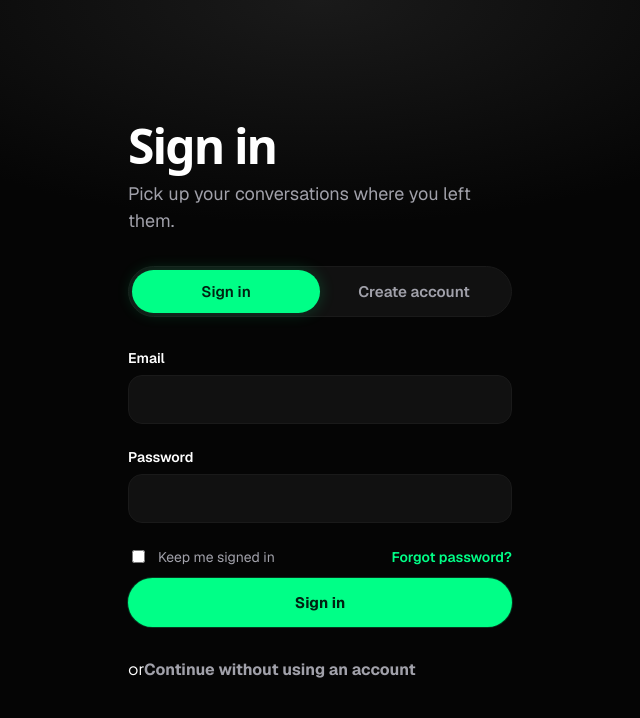
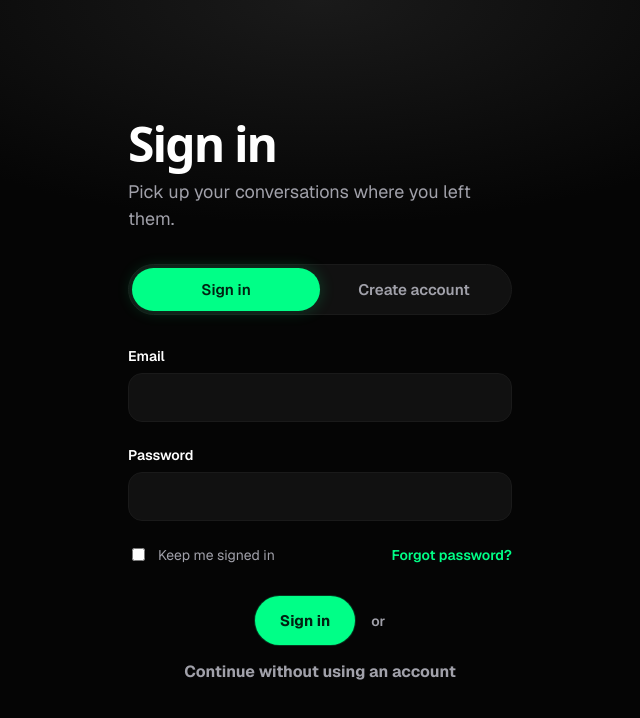
Before and after one commit to w3nc/messaging-app, a React (Vite) app in the folder client/: page /login in a window 1280 px wide. Shown: the top 718 px of the page, without its empty margins (320-960 px from the left). Built offline with nearby package versions, Linux system fonts and the light colour scheme; no server answers; a web font is replaced by a local one.

Commit message:
Add some word to separate to buttons on login page

```diff
--- a/client/src/styles.css
+++ b/client/src/styles.css
@@ -389,13 +389,32 @@ li.hand,
   color: var(--muted);
   font-family: var(--font-ui);
   font-weight: 700;
-  margin-top: 32px;
+  margin-top: 0;
   cursor: pointer;
   text-align: center;
   padding: 0;
   transition: color var(--trans-fast);
 }
 .auth__guest:hover { color: var(--text); }
+
+.auth__actions {
+  display: flex;
+  align-items: center;
+  justify-content: center;
+  gap: 16px;
+  margin-top: 20px;
+  flex-wrap: wrap;
+}
+.auth__actions .btn--cta {
+  width: auto;
+}
+.auth__or {
+  color: var(--muted);
+  font-family: var(--font-ui);
+  font-size: 0.875rem;
+  font-weight: 600;
+  white-space: nowrap;
+}
 
 .chat {
   display: grid;
```
